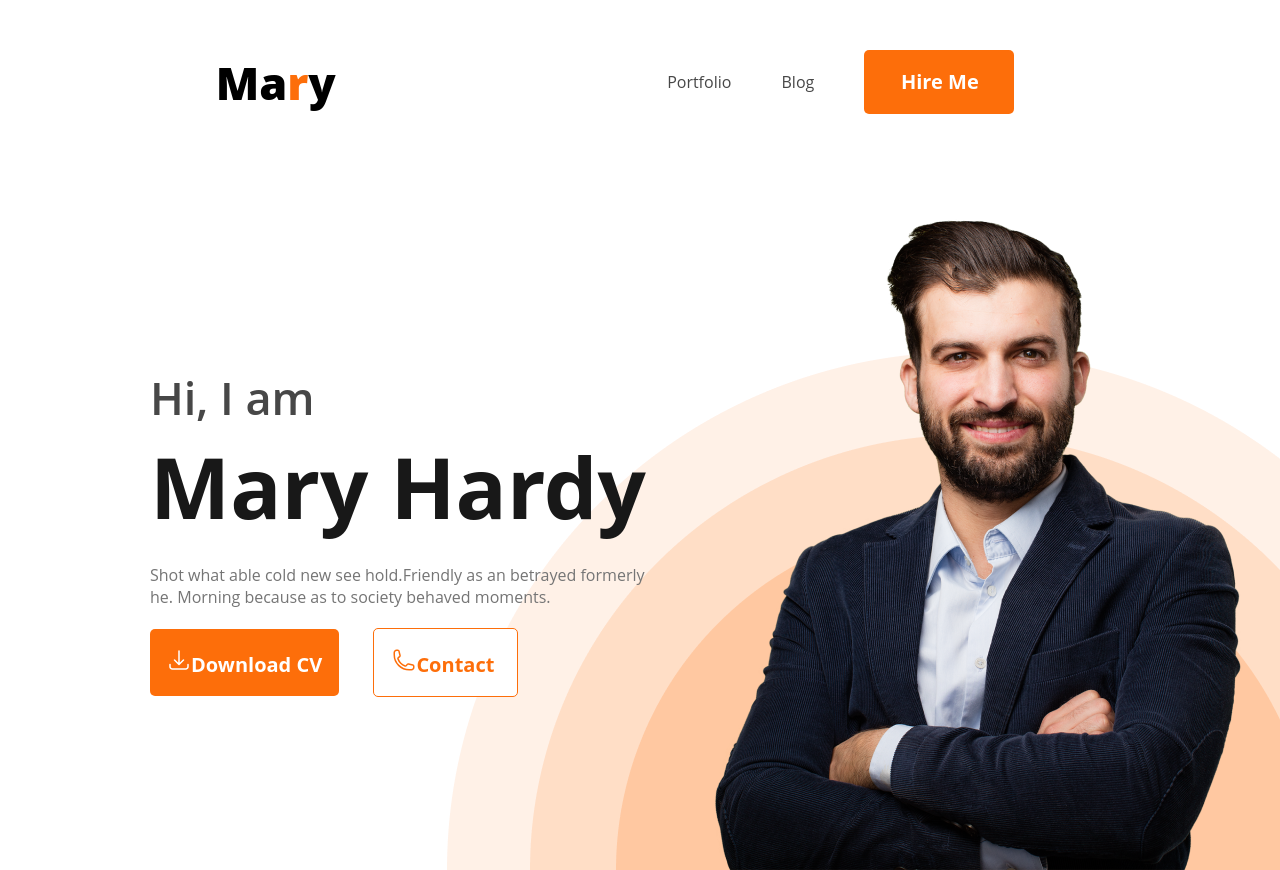
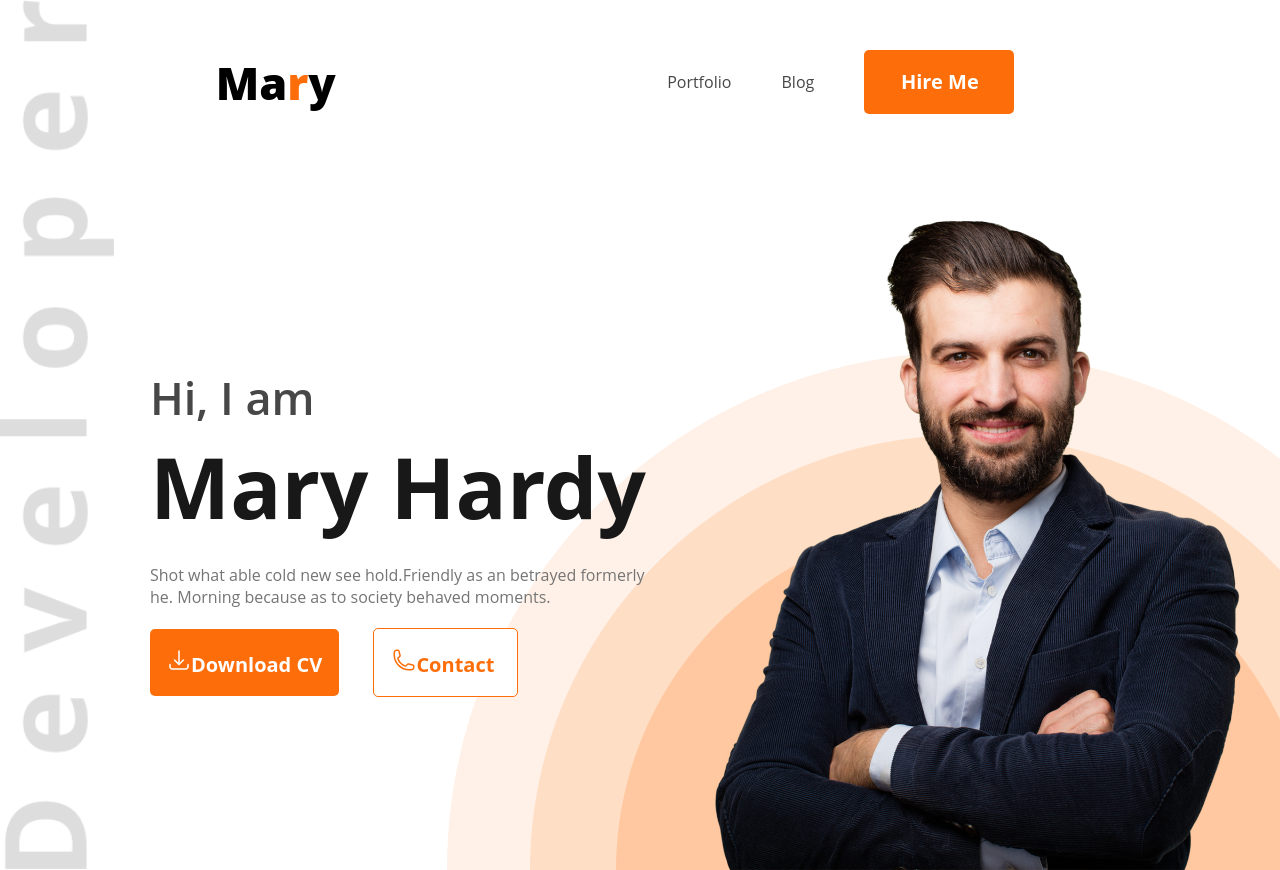
Before and after one commit to FAHIM-33/Portfolio-website, a plain HTML site: page index.html in a window 1280 px wide. Shown: the top 870 px of the page. Drawn offline with Linux system fonts and the light colour scheme.

Commit message:
finally Done

```diff
--- a/style.css
+++ b/style.css
@@ -51,6 +51,12 @@ nav a{
 }
 
 /* -------------header realated styles------------ */
+header{
+    background-image: url(./images/developer.png);
+    background-repeat: no-repeat;
+    background-position: left top;
+    background-size: contain;
+}
 .banner-container{
     padding: 30px 30px 0 150px;
     display: flex;
@@ -60,11 +66,15 @@ nav a{
     background-repeat: no-repeat;
     background-position: bottom right;
 
+
 }
 /* -----------------------left side--- */
-.banner-left{
+/* .banner-left{
     max-width: 585px;
-}
+    background-image: url(./images/developer.png);
+    background-repeat: no-repeat;
+    background-position: top left;
+} */
 .banner-container h3{
     font-weight: 600;
     color: #474747;
```
